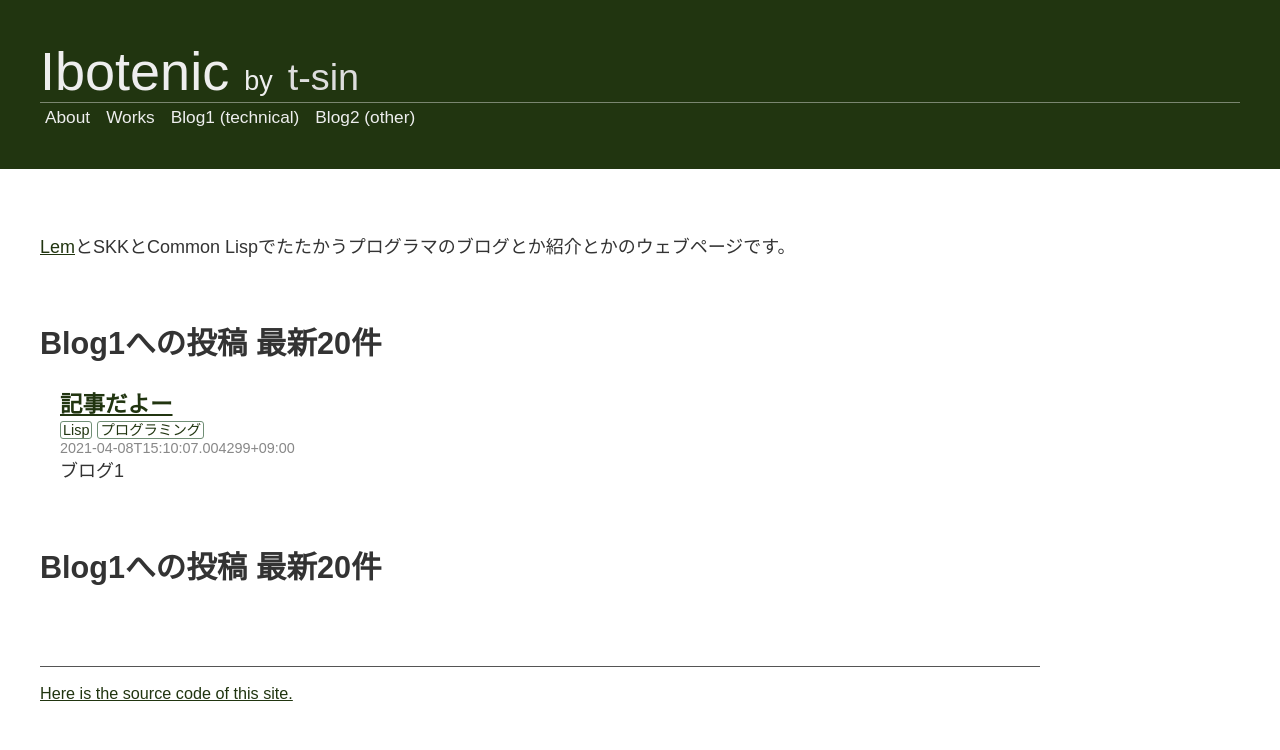
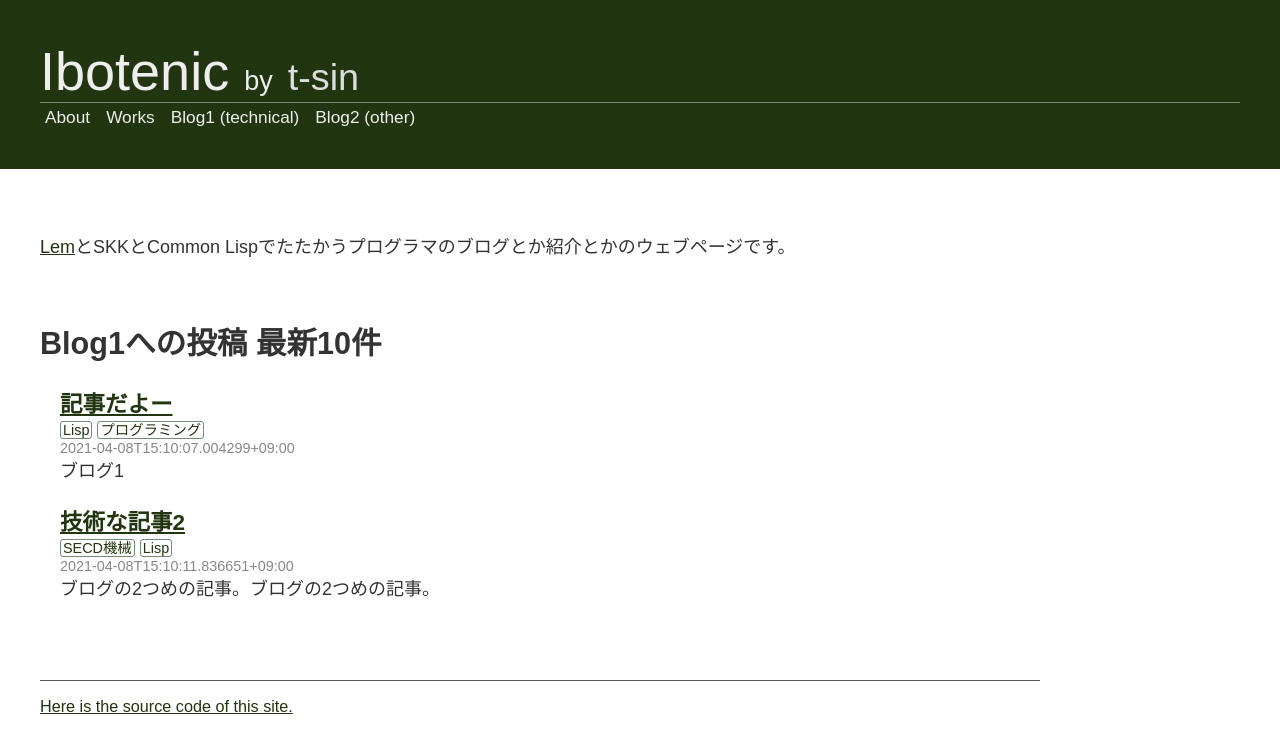
Before and after one commit to t-sin/t-sin.github.io, a plain HTML site: page docs/index.html in a window 1280 px wide. Drawn offline with Linux system fonts and the light colour scheme.

Commit message:
Publish: 10 articles

```diff
--- a/docs/index.html
+++ b/docs/index.html
@@ -29,7 +29,7 @@
 </section>
 
 <section>
-  <h2>Blog1への投稿 最新20件</h2>
+  <h2>Blog1への投稿 最新10件</h2>
   <ul id="article-list">
 
 
@@ -48,13 +48,25 @@
 
 
 
+    <li>
+      <h3><a href="/blog/blog2.html">技術な記事2</a></h3>
+      <p class="tags">
+
+        <span><a href="/blog/SECD機械.html">SECD機械</a></span>
+
+        <span><a href="/blog/Lisp.html">Lisp</a></span>
+
+      </p>
+      <p class="date">2021-04-08T15:10:11.836651+09:00</p>
+      <p class="description">
+ブログの2つめの記事。ブログの2つめの記事。
+</p>
+    </li>
+
 
   </ul>
 </section>
 
-<section>
-  <h2>Blog1への投稿 最新20件</h2>
-</section>
 
 
       <div id="page-info">
```
Also changed, not shown: index.html (+2 -5 lines).
